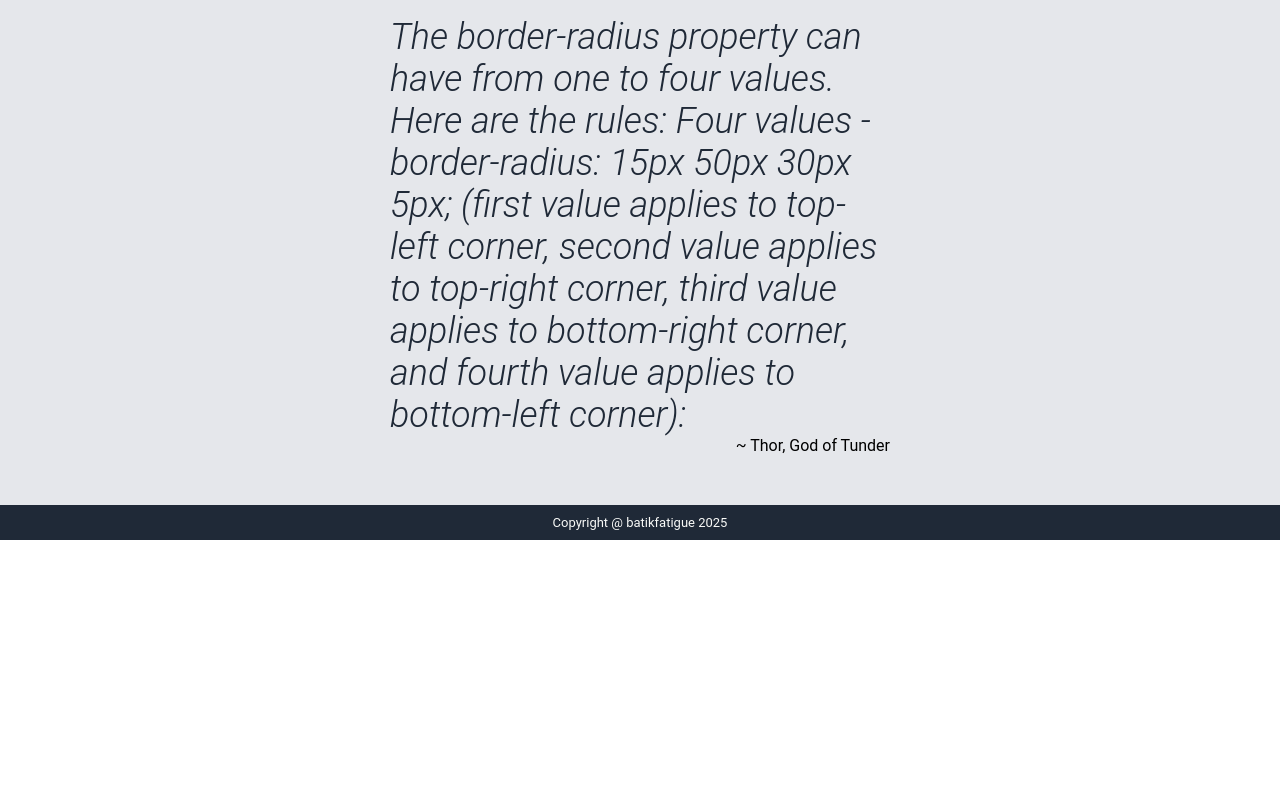
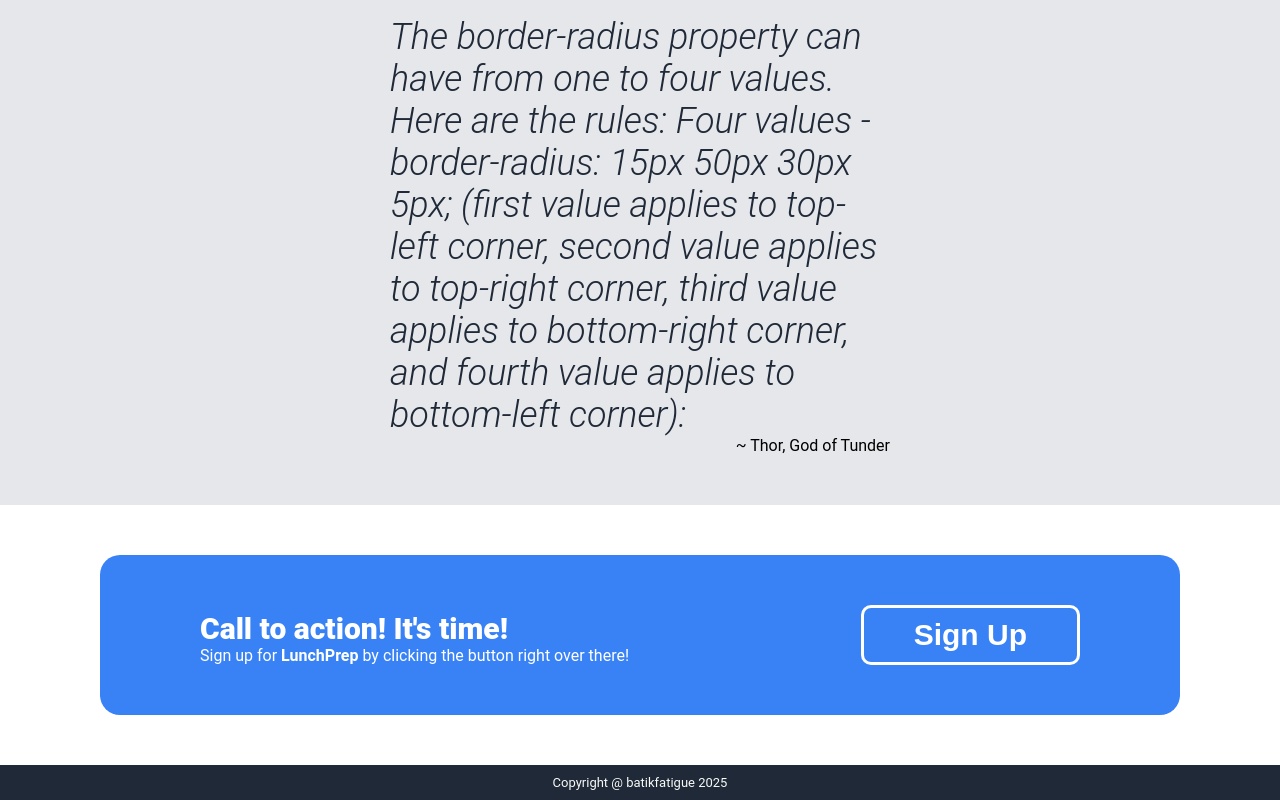
Before and after one commit to batikfatigue/top-landing-page, a plain HTML site: page index.html in a window 1280 px wide. Shown: the part 1082-1882 px from the top of the page. Before the commit the page ends 1622 px from the top, so only its background shows below. Drawn offline with Linux system fonts and the light colour scheme.

Commit message:
Complete V1 landing page

```diff
--- a/index.html
+++ b/index.html
@@ -56,7 +56,15 @@
         </div>
 
         <div class="reminder">
-
+            <div>
+                <div class="left">
+                    <div class="heading">Call to action! It's time!</div>
+                    <div class="content">Sign up for <strong>LunchPrep</strong> by clicking the button right over there!</div>
+                </div>
+                <a href="https://github.com/batikfatigue/LunchPrep" target="_blank"" rel="noopener">
+                    <button>Sign Up</button>
+                </a>
+            </div>
         </div>
 
         <div class="footer">Copyright @ batikfatigue 2025</div>
--- a/styles.css
+++ b/styles.css
@@ -80,7 +80,7 @@ a , .desc {
     justify-content: center;
 }
 
-button {
+.hero button {
     background: #3882f6;
     width: 100px;
     height: 50px;
@@ -143,3 +143,39 @@ button {
     font-weight: 300;
     color: #1f2937;
 }
+
+.reminder {
+    padding: 50px 100px;
+}
+
+.reminder > div {
+    color: white;
+    border-radius: 20px;
+    padding: 50px 100px;
+    background-color: #3882f6;
+    display: flex;
+    justify-content: space-between;
+    align-items: flex-end;
+}
+
+.reminder .heading, .reminder button {
+    font-size: 30px;
+    font-weight: 900;
+}
+
+.reminder .desc {
+    font-size: 18px;
+}
+
+.reminder button {
+    color: white;
+    padding: 10px 50px;
+    background-color: #3882f6;
+    border-radius: 10px;
+    border: 3px white solid;
+}
+
+.reminder button:active {
+    background-color: #2961ba;
+    border-color: rgba(255, 255, 255, 0.803);
+}
```
